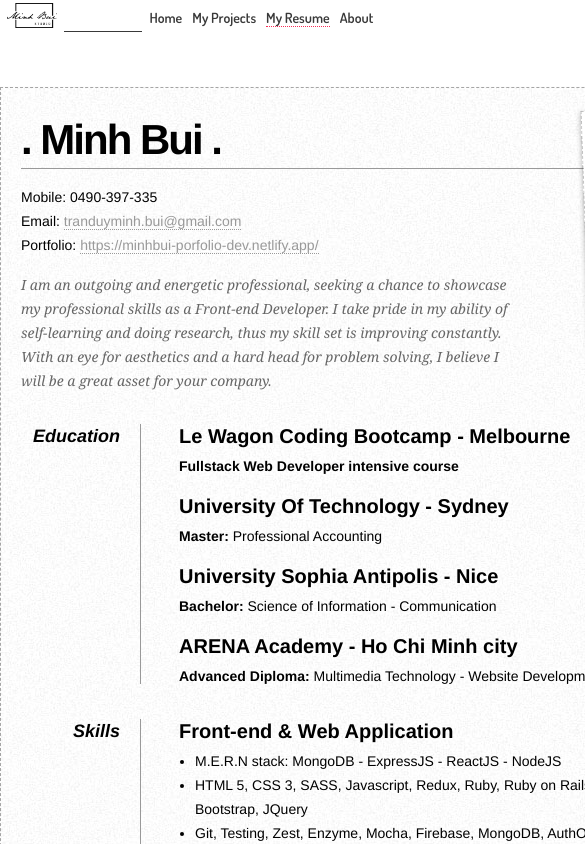
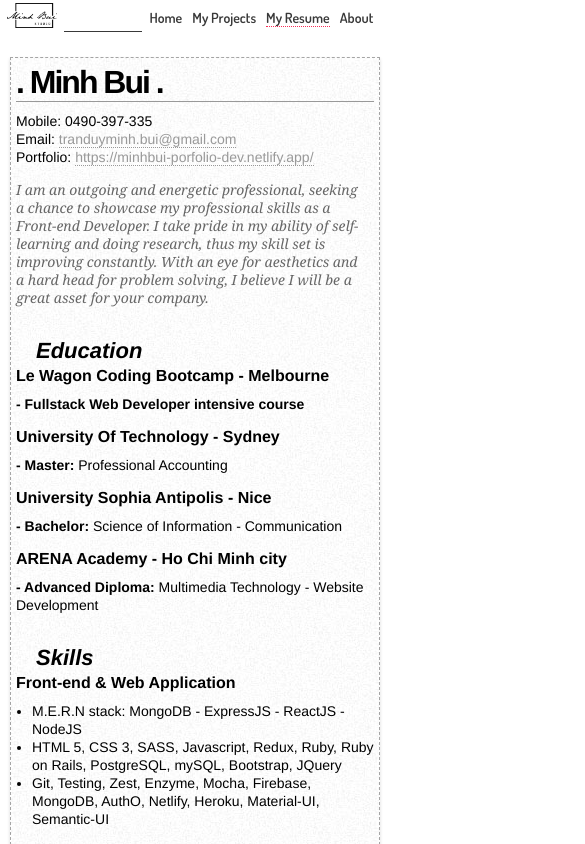
Before and after one commit to Minh-Leo/porfolio-dev, a React (Create React App) app: page /resume in a window 390 px wide. Shown: the top 844 px of the page, 585 px wide, since content can reach past the window. Built offline with nearby package versions, Linux system fonts and the light colour scheme.

Commit message:
resposive sm layout

```diff
--- a/src/App.css
+++ b/src/App.css
@@ -35,7 +35,7 @@ nav {
   align-items: center;
 }
 .nav-links a {
-  font-family: "Dosis", sans-serif;
+  font-family: 'Dosis', sans-serif;
   font-weight: 600;
   text-decoration: none;
   color: #393939;
@@ -81,6 +81,9 @@ nav {
 }
 
 @media (max-width: 600px) {
+  .profileContainer {
+    flex-direction: column;
+  }
   .image {
     height: 25px;
     padding: 0px;
--- a/src/pages/about.module.css
+++ b/src/pages/about.module.css
@@ -1,10 +1,7 @@
-.clear {
-  clear: both;
-}
 .pageWrap {
   font: 14px Helvetica, Sans-Serif;
   line-height: 24px;
-  background: url("../images/noise.jpg");
+  background: url('../images/noise.jpg');
   width: 800px;
   height: 150px;
   margin: 40px auto 60px;
@@ -18,35 +15,6 @@
 .pic {
   width: 150px;
   float: right;
-  margin: 0px 0 0 0;
-}
-.pageWrap h1 {
-  margin: 0 0 16px 0;
-  padding: 0 0 16px 0;
-  font-size: 42px;
-  font-weight: bold;
-  letter-spacing: -2px;
-  border-bottom: 1px solid #999;
-}
-.pageWrap h2 {
-  font-size: 20px;
-  margin: 0 0 6px 0;
-  position: relative;
-}
-.pageWrap p {
-  margin: 0 0 16px 0;
-}
-.email {
-  color: #999;
-  text-decoration: none;
-  border-bottom: 1px dotted #999;
-}
-.email:hover {
-  border-bottom-style: solid;
-  color: black;
-}
-.pageWrap ul {
-  margin: 0 0 32px 17px;
 }
 .objective {
   max-width: 700px;
@@ -57,3 +25,20 @@
   font-style: italic;
   color: #666;
 }
+
+@media (max-width: 600px) {
+  .pageWrap {
+    width: 350px;
+    height: 200px;
+  }
+  .pic {
+    width: 70px;
+    float: right;
+  }
+  .pageWrap p {
+    margin: 0 0 15px 0;
+  }
+  .objective {
+    max-width: 350px;
+  }
+}
--- a/src/pages/home.js
+++ b/src/pages/home.js
@@ -1,22 +1,41 @@
-import React from "react";
-import { Link } from "react-router-dom";
-import { Spring } from "react-spring/renderprops";
-import profile3 from "../images/profile3.jpg";
+import React from 'react';
+import { Link } from 'react-router-dom';
+import { Spring } from 'react-spring/renderprops';
+import profile3 from '../images/profile3.jpg';
 
-import withStyles from "@material-ui/core/styles/withStyles";
-import Grid from "@material-ui/core/Grid";
-import Paper from "@material-ui/core/Paper";
+import withStyles from '@material-ui/core/styles/withStyles';
+import Grid from '@material-ui/core/Grid';
+import Paper from '@material-ui/core/Paper';
 
-import LinkedInIcon from "@material-ui/icons/LinkedIn";
-import FacebookIcon from "@material-ui/icons/Facebook";
+import LinkedInIcon from '@material-ui/icons/LinkedIn';
+import FacebookIcon from '@material-ui/icons/Facebook';
 // import InstagramIcon from "@material-ui/icons/Instagram";
-import EmailIcon from "@material-ui/icons/Email";
-import PhoneAndroidIcon from "@material-ui/icons/PhoneAndroid";
-import CameraIcon from "@material-ui/icons/Camera";
-import AppsIcon from "@material-ui/icons/Apps";
+import EmailIcon from '@material-ui/icons/Email';
+import PhoneAndroidIcon from '@material-ui/icons/PhoneAndroid';
+import CameraIcon from '@material-ui/icons/Camera';
+import AppsIcon from '@material-ui/icons/Apps';
 
-const styles = theme => ({
-  ...theme.spreadIt
+const styles = (theme) => ({
+  ...theme.spreadIt,
+
+  [theme.breakpoints.down('sm')]: {
+    containerPage: {
+      margin: '10px',
+    },
+    image: {
+      width: '250px',
+      margin: '10px',
+    },
+    paper: {
+      maxHeight: 'unset',
+    },
+    descript: {
+      margin: '10px 3px',
+    },
+    welcome: {
+      fontSize: '1.5em',
+    },
+  },
 });
 
 function Home(props) {
@@ -26,58 +45,58 @@ function Home(props) {
     <div className={classes.containerPage}>
       <Grid container>
         <Grid item md>
-          <div className="profileContainer">
+          <div className='profileContainer'>
             <img
               className={classes.image}
               src={profile3}
-              alt="profile Minh Bui"
+              alt='profile Minh Bui'
             />
             <ul>
               <li>
-                <LinkedInIcon color="primary" fontSize="default" />
+                <LinkedInIcon color='primary' fontSize='default' />
                 <a
-                  target="_blank"
-                  rel="noopener noreferrer"
-                  href="https://www.linkedin.com/in/minh-bui-developer/"
+                  target='_blank'
+                  rel='noopener noreferrer'
+                  href='https://www.linkedin.com/in/minh-bui-developer/'
                 >
                   https://www.linkedin.com/in/minh-bui-developer
                 </a>
               </li>
               <li>
-                <FacebookIcon color="primary" fontSize="default" />
+                <FacebookIcon color='primary' fontSize='default' />
                 <a
-                  target="_blank"
-                  rel="noopener noreferrer"
-                  href="https://www.facebook.com/Nekoroden"
+                  target='_blank'
+                  rel='noopener noreferrer'
+                  href='https://www.facebook.com/Nekoroden'
                 >
                   https://www.facebook.com/Nekoroden
                 </a>
               </li>
               <li>
-                <EmailIcon color="primary" fontSize="default" />
-                <a href="mailto:tranduyminh.bui@gmail.com">
+                <EmailIcon color='primary' fontSize='default' />
+                <a href='mailto:tranduyminh.bui@gmail.com'>
                   tranduyminh.bui@gmail.com
                 </a>
               </li>
 
               <li>
-                <CameraIcon color="primary" fontSize="default" />
+                <CameraIcon color='primary' fontSize='default' />
                 <a
-                  target="_blank"
-                  rel="noopener noreferrer"
-                  href="https://tranduyminhbui.wixsite.com/porfolio"
+                  target='_blank'
+                  rel='noopener noreferrer'
+                  href='https://tranduyminhbui.wixsite.com/porfolio'
                 >
                   https://tranduyminhbui.wixsite.com/porfolio
                 </a>
               </li>
               <li>
-                <PhoneAndroidIcon color="primary" fontSize="default" />{" "}
-                <a href="https://minhbui-porfolio-dev.netlify.com/">
+                <PhoneAndroidIcon color='primary' fontSize='default' />{' '}
+                <a href='https://minhbui-porfolio-dev.netlify.com/'>
                   0490 - 397 - 335
                 </a>
               </li>
             </ul>
-          </div>{" "}
+          </div>{' '}
         </Grid>
       </Grid>
 
@@ -86,11 +105,11 @@ function Home(props) {
         to={{ opacity: 1, marginTop: 0 }}
         config={{ duration: 500 }}
       >
-        {props => (
+        {(props) => (
           <Grid container style={props}>
             <Grid item md>
               <Paper className={`${classes.paper}`}>
-                <h1>Hello, I'm Minh Bui.</h1>
+                <h1 className={`${classes.welcome}`}>Hello, I'm Minh Bui.</h1>
 
                 {/* <h1>Front-end Web Developer</h1> */}
                 <p className={classes.descript}>
@@ -99,8 +118,8 @@ function Home(props) {
                   next page you can see some projects I've been working on
                   lately, they are mainly built with HTML - CSS - Javascript -
                   ReactJS with Redux and Context API on the Front-end, then Ruby
-                  on Rails, PostgreSQL, MongooseDB, Firebase, ExpressJS and
-                  NodeJS on the Back-end.
+                  on Rails, PostgreSQL, MongoDB, Firebase, ExpressJS and NodeJS
+                  on the Back-end.
                   <br />
                   <br /> I'm interested in all kinds of visual communication,
                   but my major focus is on designing and developing web, mobile
@@ -108,14 +127,14 @@ function Home(props) {
                   as photography and videography. So let's get in touch and talk
                   more about your next web project!
                 </p>
-                <Link to="/projects">
+                <Link to='/projects'>
                   <AppsIcon
                     className={classes.appIcon}
-                    color="primary"
-                    fontSize="large"
-                  />{" "}
+                    color='primary'
+                    fontSize='large'
+                  />{' '}
                 </Link>
-              </Paper>{" "}
+              </Paper>{' '}
             </Grid>
           </Grid>
         )}
--- a/src/pages/resume.js
+++ b/src/pages/resume.js
@@ -10,8 +10,8 @@ function Resume() {
       to={{ opacity: 1 }}
       config={{ duration: 500 }}
     >
-      {(props) => (
-        <div className={styles.pageWrap} style={props}>
+      {() => (
+        <div className={styles.pageWrap}>
           <img src={Img} alt='profile' className={styles.pic} />
           <div>
             <h1>. Minh Bui .</h1>
@@ -53,13 +53,13 @@ function Resume() {
             <dd>
               <h2>Le Wagon Coding Bootcamp - Melbourne</h2>
               <p>
-                <strong>Fullstack Web Developer intensive course</strong>
+                <strong>- Fullstack Web Developer intensive course</strong>
               </p>
             </dd>
             <dd>
               <h2>University Of Technology - Sydney</h2>
               <p>
-                <strong>Master:</strong> Professional Accounting
+                <strong>- Master:</strong> Professional Accounting
                 {/* <br />
             <strong>Minor:</strong> Finance */}
               </p>
@@ -67,14 +67,14 @@ function Resume() {
             <dd>
               <h2>University Sophia Antipolis - Nice</h2>
               <p>
-                <strong>Bachelor:</strong> Science of Information -
+                <strong>- Bachelor:</strong> Science of Information -
                 Communication
               </p>
             </dd>
             <dd>
               <h2>ARENA Academy - Ho Chi Minh city</h2>
               <p>
-                <strong>Advanced Diploma:</strong> Multimedia Technology -
+                <strong>- Advanced Diploma:</strong> Multimedia Technology -
                 Website Development
               </p>
             </dd>
@@ -129,7 +129,7 @@ function Resume() {
                   Led development of a Ruby on Rails application for filtering
                   Breaking News using Language Processing tech and ThreeJS
                 </li>
-                <li>Delivered an AirBnBƸstyle site for online marketplace</li>
+                <li>Delivered an AirBnB-style site for online marketplace</li>
                 <li>Developed promotional contents for businesses</li>
               </ul>
 
--- a/src/pages/resume.module.css
+++ b/src/pages/resume.module.css
@@ -4,8 +4,8 @@
 .pageWrap {
   font: 14px Helvetica, Sans-Serif;
   line-height: 24px;
-  background: url("../images/noise.jpg");
-  width: 800px;
+  background: url('../images/noise.jpg');
+  max-width: 800px;
   margin: 40px auto 60px;
   padding: 40px 20px 20px 20px;
   border: 1px dashed #39393970;
@@ -101,3 +101,55 @@ dd.clear {
 .hobbies {
   height: 40px;
 }
+
+@media (max-width: 600px) {
+  .pageWrap {
+    margin: 10px;
+    padding: 5px;
+    line-height: 18px;
+  }
+  .pageWrap h1 {
+    margin: 10px 0 10px 0;
+    padding: 0 0 10px 0;
+    font-size: 32px;
+  }
+  .pageWrap h2 {
+    font-size: 16px;
+    margin-bottom: 10px;
+  }
+  .pageWrap h2 span {
+    font-size: 10px;
+    bottom: -14px;
+    left: 14px;
+  }
+  .pageWrap p {
+    margin: 0 0 15px 0;
+  }
+  .objective {
+    width: 350px;
+  }
+  .pic {
+    display: none;
+  }
+  dt {
+    font-size: 16px;
+    text-align: right;
+    padding: 0 10px 0 0;
+    width: 50px;
+    float: left;
+    height: 30px;
+    border-right: none;
+  }
+  dd {
+    width: 100%;
+  }
+
+  .edu,
+  .skill,
+  .exp,
+  .hobbies {
+    font-size: 22px;
+    height: 20px;
+    margin: 5px 0 5px 20px;
+  }
+}
```
Also changed, not shown: package.json (+6 -6 lines), src/theme.js (+40 -41 lines), 1 other file (tests, documents, lock files or other folders).
